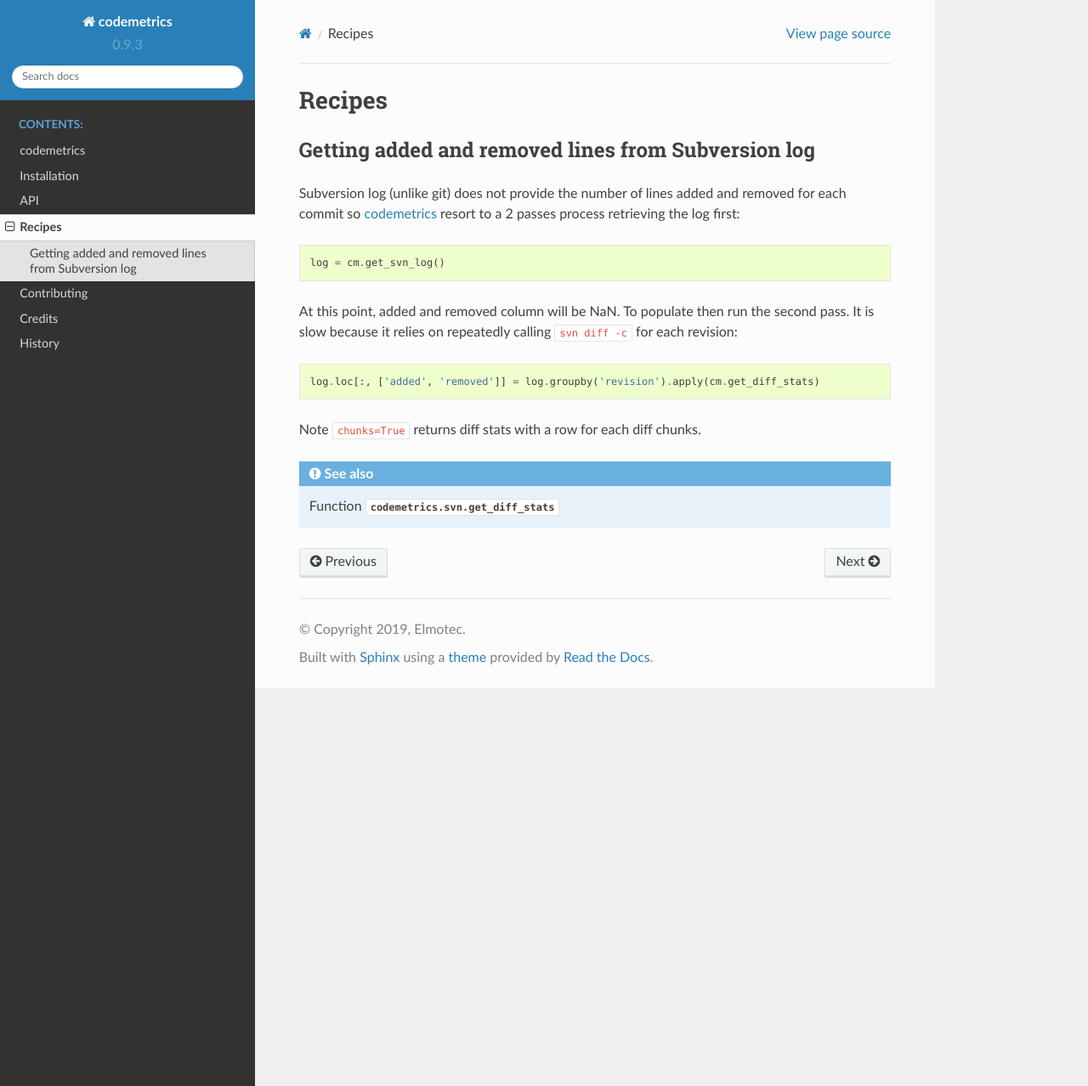
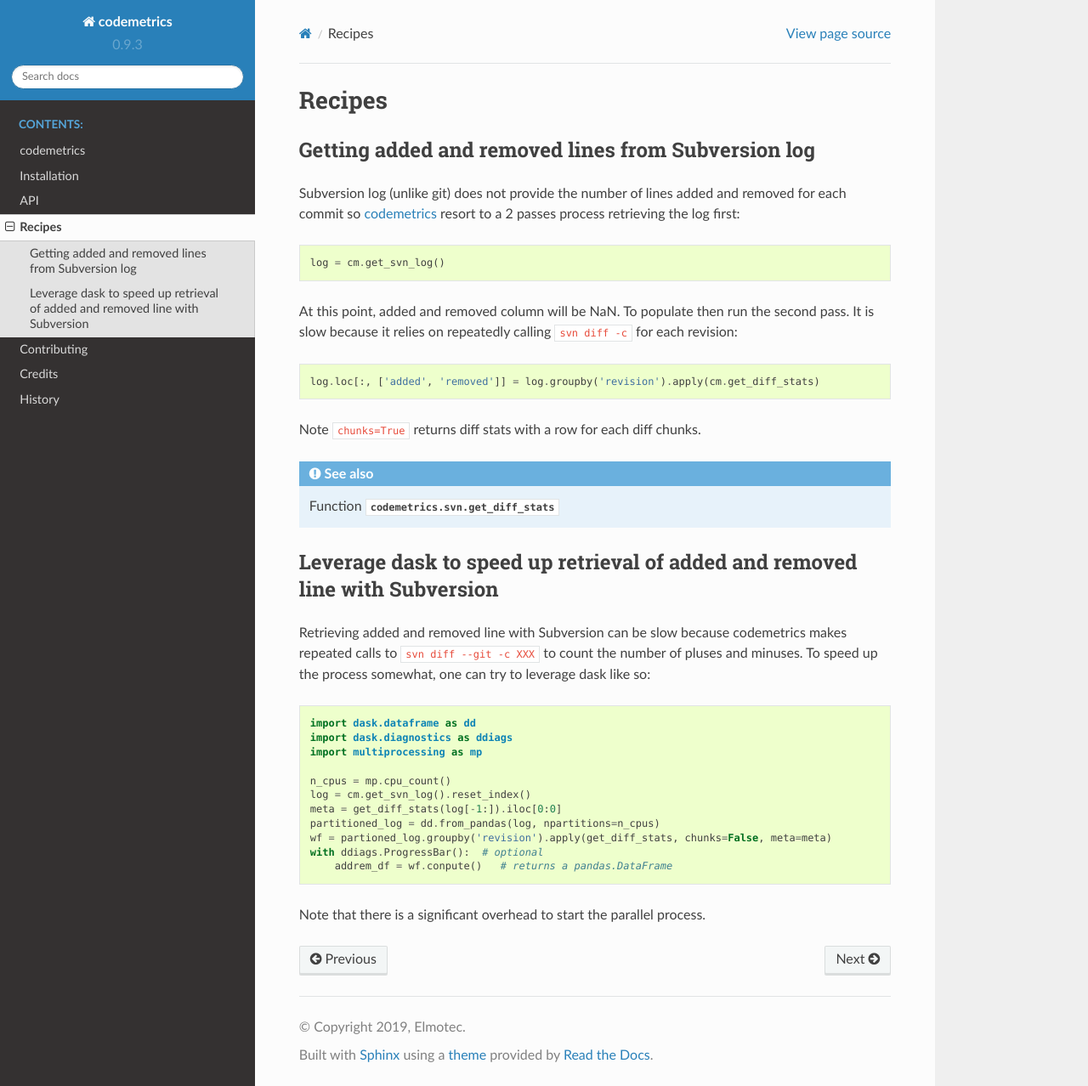
Before and after one commit to elmotec/codemetrics, a Sphinx documentation site: the page built from docs/recipes.rst, in a window 1280 px wide and 1278 px high. Shown: the whole window at 85% size. Built offline with Sphinx 7.4.7 and the Read the Docs theme 2.0.0, drawn with Linux system fonts in a browser that asks for light colours.

Commit message:
Update recipes.rst
Added usage recipe with dask.

```diff
--- a/docs/recipes.rst
+++ b/docs/recipes.rst
@@ -26,3 +26,28 @@ Note ``chunks=True`` returns diff stats with a row for each diff chunks.
 .. seealso::
 
     Function `codemetrics.svn.get_diff_stats`
+
+
+Leverage dask to speed up retrieval of added and removed line with Subversion
+-----------------------------------------------------------------------------
+
+Retrieving added and removed line with Subversion can be slow because codemetrics makes repeated calls to
+``svn diff --git -c XXX`` to count the number of pluses and minuses. To speed up the process somewhat, one can try to
+leverage dask like so:
+
+.. code-block:: python
+
+    import dask.dataframe as dd
+    import dask.diagnostics as ddiags
+    import multiprocessing as mp
+
+    n_cpus = mp.cpu_count()
+    log = cm.get_svn_log().reset_index()
+    meta = get_diff_stats(log[-1:]).iloc[0:0]
+    partitioned_log = dd.from_pandas(log, npartitions=n_cpus)
+    wf = partioned_log.groupby('revision').apply(get_diff_stats, chunks=False, meta=meta)
+    with ddiags.ProgressBar():  # optional
+        addrem_df = wf.conpute()   # returns a pandas.DataFrame
+
+
+Note that there is a significant overhead to start the parallel process.
```
